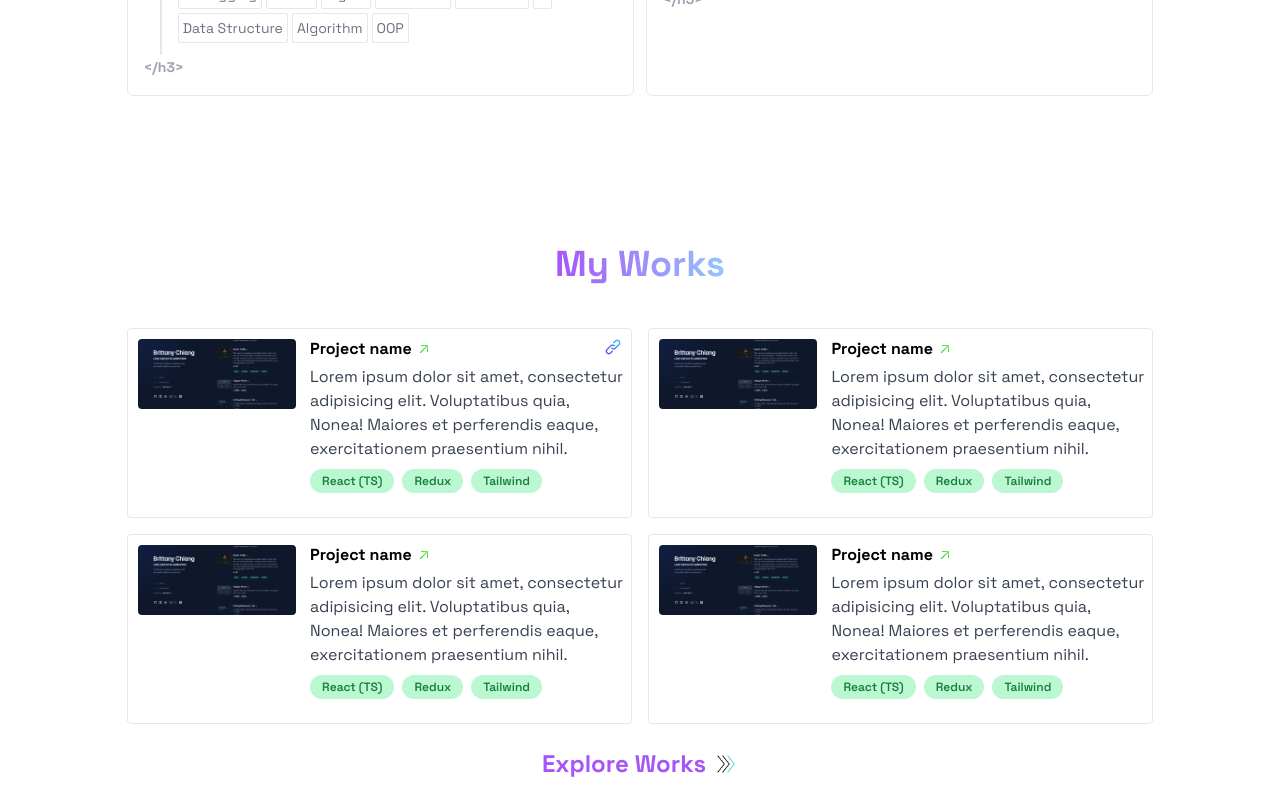
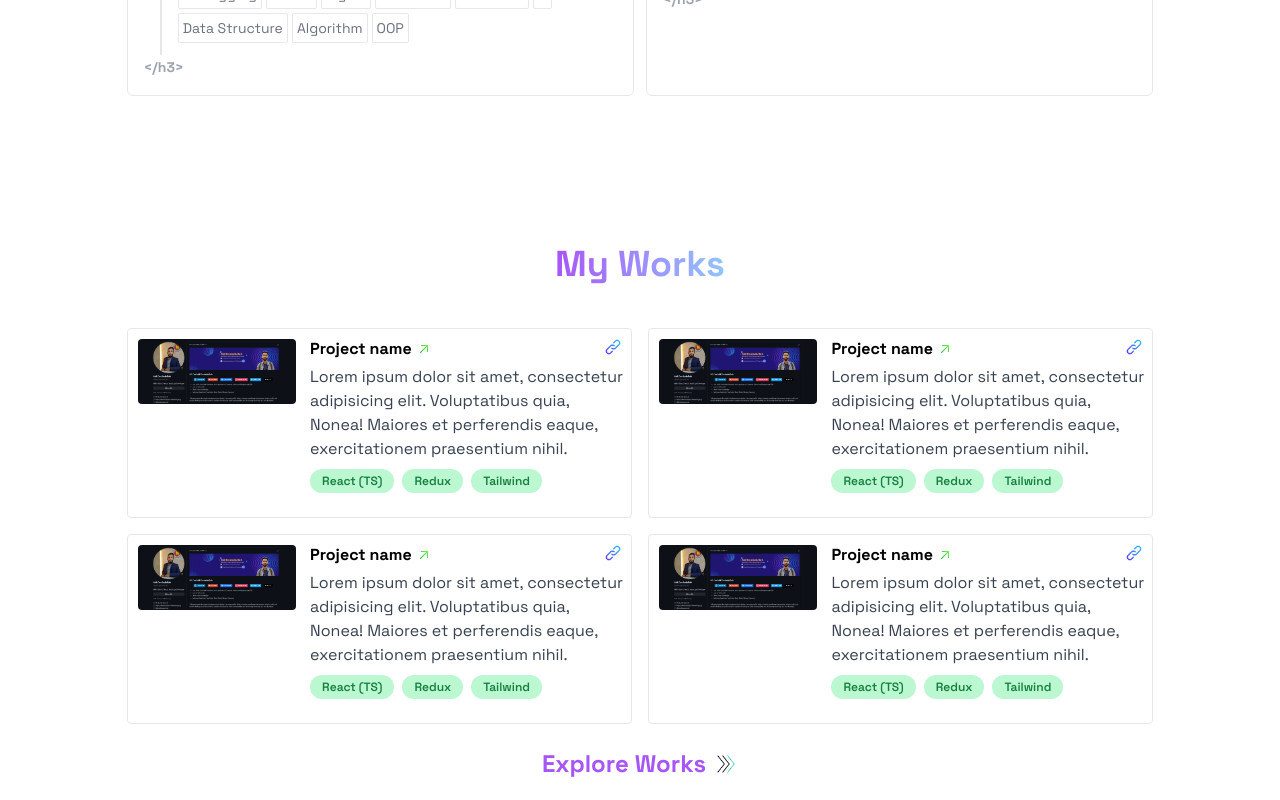
Before and after one commit to developeremdad/portfolio-ts-client, a React (Vite) app: page / in a window 1280 px wide. Shown: the part 1186-1986 px from the top of the page. Built offline with nearby package versions, Linux system fonts and the light colour scheme.

Commit message:
change project images

```diff
--- a/src/pages/user/home/Projects.tsx
+++ b/src/pages/user/home/Projects.tsx
@@ -60,19 +60,18 @@ const Projects = () => {
               />
             </Link>
           </div>
-
-          <div className="p-2 rounded overflow-hidden hover:shadow-lg hover:bg-slate-50 border grid xs:grid-cols-1 sm:grid-cols-3 md:grid-cols-3 lg:grid-cols-3 xl:grid-cols-3">
+          <div className="relative cursor-pointer group p-2 rounded overflow-hidden hover:shadow-lg hover:bg-slate-50 border grid xs:grid-cols-1 sm:grid-cols-3 md:grid-cols-3 lg:grid-cols-3 xl:grid-cols-3">
             <div className="xs:col-span-1 sm:col-span-1 md:col-span-1 lg:col-span-1  p-0.5">
               <img
-                className="border-pink-300 hover:border rounded mx-auto w-full"
+                className="group-hover:border-2 border-green-500 rounded mx-auto w-full"
                 src={image}
                 alt="Mountain"
               />
             </div>
             <div className="xs:col-span-1 sm:col-span-2 md:col-span-2 lg:col-span-2 xs:mt-3 md:mt-0">
               <div className="ml-3">
-                <div className="font-bold mb-1 hover:text-green-700 hover:cursor-pointer flex items-center group">
-                  <a href="/facebook.com">Project name</a>
+                <div className="font-bold mb-1 group-hover:text-green-700 flex items-center">
+                  <span>Project name</span>
                   <img
                     src={topRight}
                     className="h-2 ml-2 group-hover:mb-2"
@@ -97,19 +96,26 @@ const Projects = () => {
                 </div>
               </div>
             </div>
+            <Link to="">
+              <img
+                src={link}
+                className="w-7 group-hover:border-2 cursor-pointer rounded-full p-1 border-green-500 absolute right-1 top-1"
+                alt=""
+              />
+            </Link>
           </div>
-          <div className="p-2 rounded overflow-hidden hover:shadow-lg hover:bg-slate-50 border grid xs:grid-cols-1 sm:grid-cols-3 md:grid-cols-3 lg:grid-cols-3 xl:grid-cols-3">
+          <div className="relative cursor-pointer group p-2 rounded overflow-hidden hover:shadow-lg hover:bg-slate-50 border grid xs:grid-cols-1 sm:grid-cols-3 md:grid-cols-3 lg:grid-cols-3 xl:grid-cols-3">
             <div className="xs:col-span-1 sm:col-span-1 md:col-span-1 lg:col-span-1  p-0.5">
               <img
-                className="border-pink-300 hover:border rounded mx-auto w-full"
+                className="group-hover:border-2 border-green-500 rounded mx-auto w-full"
                 src={image}
                 alt="Mountain"
               />
             </div>
             <div className="xs:col-span-1 sm:col-span-2 md:col-span-2 lg:col-span-2 xs:mt-3 md:mt-0">
               <div className="ml-3">
-                <div className="font-bold mb-1 hover:text-green-700 hover:cursor-pointer flex items-center group">
-                  <a href="/facebook.com">Project name</a>
+                <div className="font-bold mb-1 group-hover:text-green-700 flex items-center">
+                  <span>Project name</span>
                   <img
                     src={topRight}
                     className="h-2 ml-2 group-hover:mb-2"
@@ -134,19 +140,26 @@ const Projects = () => {
                 </div>
               </div>
             </div>
+            <Link to="">
+              <img
+                src={link}
+                className="w-7 group-hover:border-2 cursor-pointer rounded-full p-1 border-green-500 absolute right-1 top-1"
+                alt=""
+              />
+            </Link>
           </div>
-          <div className="p-2 rounded overflow-hidden hover:shadow-lg hover:bg-slate-50 border grid xs:grid-cols-1 sm:grid-cols-3 md:grid-cols-3 lg:grid-cols-3 xl:grid-cols-3">
+          <div className="relative cursor-pointer group p-2 rounded overflow-hidden hover:shadow-lg hover:bg-slate-50 border grid xs:grid-cols-1 sm:grid-cols-3 md:grid-cols-3 lg:grid-cols-3 xl:grid-cols-3">
             <div className="xs:col-span-1 sm:col-span-1 md:col-span-1 lg:col-span-1  p-0.5">
               <img
-                className="border-pink-300 hover:border rounded mx-auto w-full"
+                className="group-hover:border-2 border-green-500 rounded mx-auto w-full"
                 src={image}
                 alt="Mountain"
               />
             </div>
             <div className="xs:col-span-1 sm:col-span-2 md:col-span-2 lg:col-span-2 xs:mt-3 md:mt-0">
               <div className="ml-3">
-                <div className="font-bold mb-1 hover:text-green-700 hover:cursor-pointer flex items-center group">
-                  <a href="/facebook.com">Project name</a>
+                <div className="font-bold mb-1 group-hover:text-green-700 flex items-center">
+                  <span>Project name</span>
                   <img
                     src={topRight}
                     className="h-2 ml-2 group-hover:mb-2"
@@ -171,7 +184,15 @@ const Projects = () => {
                 </div>
               </div>
             </div>
+            <Link to="">
+              <img
+                src={link}
+                className="w-7 group-hover:border-2 cursor-pointer rounded-full p-1 border-green-500 absolute right-1 top-1"
+                alt=""
+              />
+            </Link>
           </div>
+
         </div>
         <div className="mt-6 text-2xl font-bold flex items-center justify-center hover:cursor-pointer">
           <span className="text-purple-500 hover:text-purple-700">
```
Also changed, not shown: src/assets/shoeZone.png.
